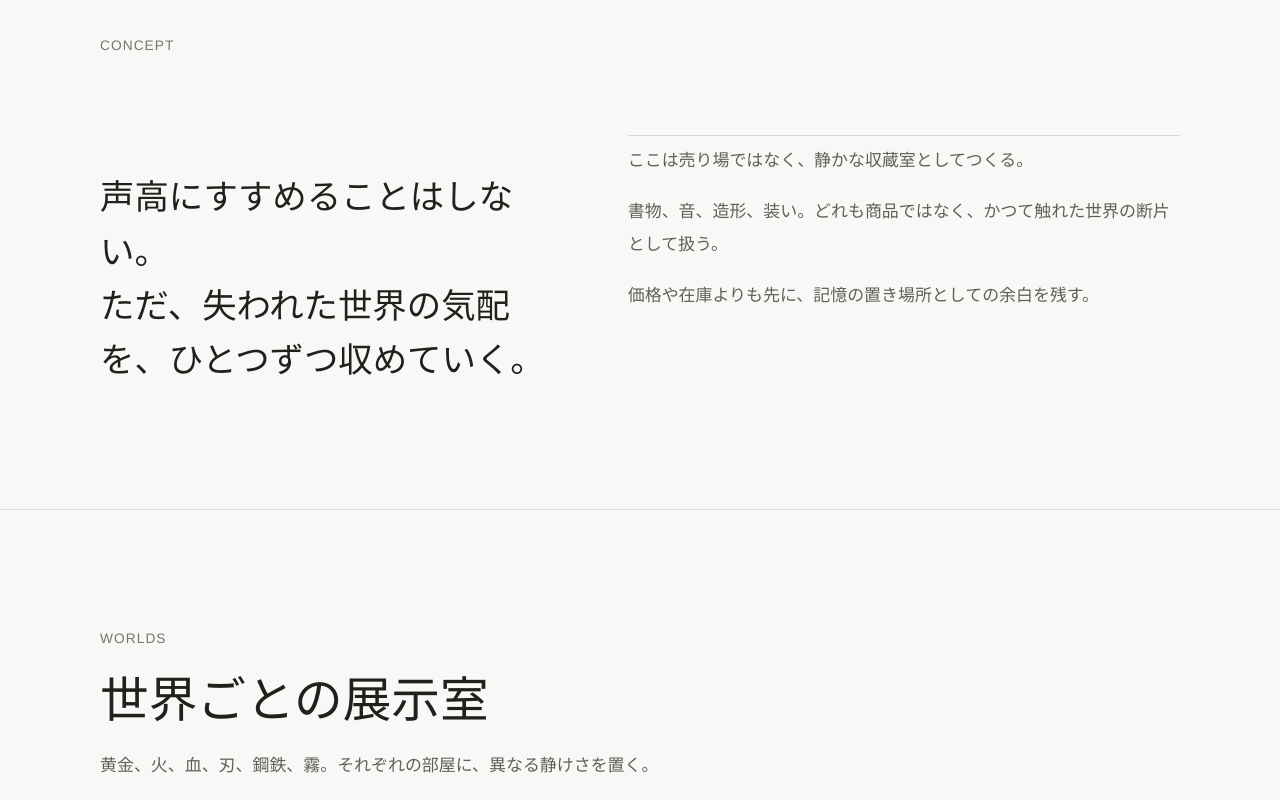
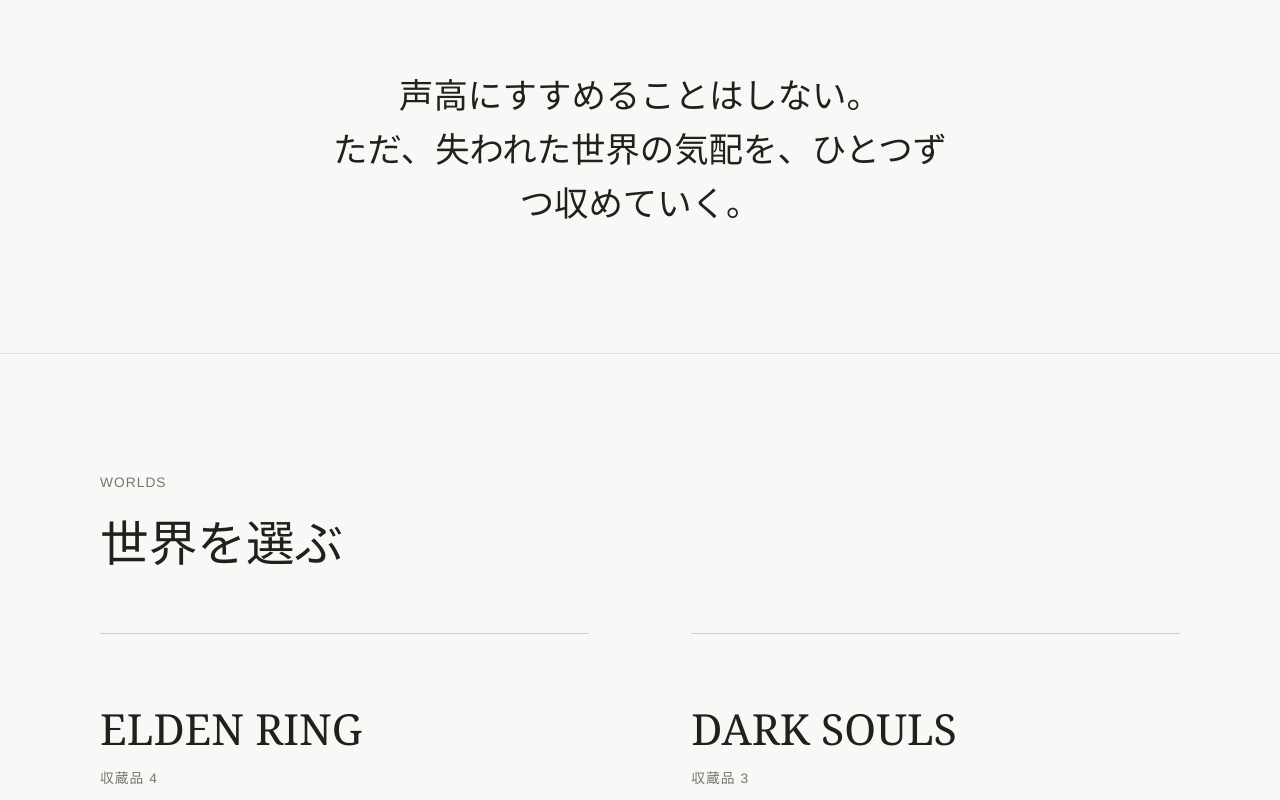
Before and after one commit to ailabgpt0125/from_article, a plain HTML site: page index.html in a window 1280 px wide. Shown: the part 880-1680 px from the top of the page. Drawn offline with Linux system fonts and the light colour scheme.

Commit message:
Restore original home structure

```diff
--- a/index.html
+++ b/index.html
@@ -34,24 +34,15 @@
       </div>
     </section>
     <section class="section section--concept">
-      <div class="container home-concept">
-        <p class="eyebrow">CONCEPT</p>
-        <div class="statement statement--left">
-          <p>声高にすすめることはしない。<br>ただ、失われた世界の気配を、ひとつずつ収めていく。</p>
-        </div>
-        <div class="home-note-list" aria-label="Archive notes">
-          <p>ここは売り場ではなく、静かな収蔵室としてつくる。</p>
-          <p>書物、音、造形、装い。どれも商品ではなく、かつて触れた世界の断片として扱う。</p>
-          <p>価格や在庫よりも先に、記憶の置き場所としての余白を残す。</p>
-        </div>
+      <div class="container statement">
+        <p>声高にすすめることはしない。<br>ただ、失われた世界の気配を、ひとつずつ収めていく。</p>
       </div>
     </section>
     <section class="section section--worlds">
       <div class="container">
         <div class="section-heading">
           <p class="eyebrow">WORLDS</p>
-          <h2>世界ごとの展示室</h2>
-          <p class="home-section-lead">黄金、火、血、刃、鋼鉄、霧。それぞれの部屋に、異なる静けさを置く。</p>
+          <h2>世界を選ぶ</h2>
         </div>
         <div class="quiet-grid quiet-grid--worlds"><a class="quiet-card world-card" href="series/elden-ring/">
     <strong>ELDEN RING</strong>
@@ -90,8 +81,7 @@
       <div class="container">
         <div class="section-heading">
           <p class="eyebrow">OBJECT TYPES</p>
-          <h2>断片のかたち</h2>
-          <p class="home-section-lead">カテゴリではなく、記憶に触れるための形式として並べる。</p>
+          <h2>かたちを選ぶ</h2>
         </div>
         <div class="quiet-grid quiet-grid--types"><a class="quiet-card type-card" href="category/books/">
     <strong>記録・書物</strong>
@@ -120,9 +110,9 @@
       <div class="container journal-entry">
         <div>
           <p class="eyebrow">JOURNAL</p>
-          <h2>残響を読み直す</h2>
+          <h2>残響について読む</h2>
         </div>
-        <p>所有すること、飾ること、忘れないこと。画面を閉じたあとに残った感覚を、短い記録として棚のそばへ戻していく。</p>
+        <p>所有すること、飾ること、忘れないこと。ゲームを終えたあとに残る感覚を、短い記録として残していく。</p>
         <a class="text-link" href="journal/">READ JOURNAL</a>
       </div>
     </section>
@@ -130,8 +120,7 @@
       <div class="container">
         <div class="section-heading">
           <p class="eyebrow">SELECTED RELICS</p>
-          <h2>最後に、収められた断片を。</h2>
-          <p class="home-section-lead">ここに置く数は少なくていい。世界の入口を通ったあとに、静かに目に入るものだけを残す。</p>
+          <h2>最後に、いくつかの断片を。</h2>
         </div>
         <div class="object-grid" data-product-list="featured"><article class="object-card product-card" data-product-card data-category="games" data-series="ARMORED CORE">
       <div class="object-card__body">
--- a/style.css
+++ b/style.css
@@ -482,45 +482,6 @@
   padding-bottom: clamp(52px, 7vw, 88px);
 }
 
-.home-concept {
-  display: grid;
-  grid-template-columns: minmax(0, 0.9fr) minmax(280px, 1.1fr);
-  gap: clamp(30px, 6vw, 76px);
-  align-items: start;
-}
-
-.home-concept > .eyebrow {
-  grid-column: 1 / -1;
-  margin: 0;
-}
-
-.home-note-list {
-  display: grid;
-  gap: 18px;
-  padding-top: 8px;
-  border-top: 1px solid rgba(32, 32, 29, 0.16);
-}
-
-.home-note-list p,
-.home-section-lead {
-  max-width: 620px;
-  margin: 0;
-  color: #625f58;
-  font-size: 1.06rem;
-  line-height: 1.95;
-}
-
-.home-section-lead {
-  margin-top: 18px;
-}
-
-.statement--left {
-  max-width: 760px;
-  margin-left: auto;
-  margin-right: auto;
-  text-align: left;
-}
-
 .quiet-grid--worlds {
   grid-template-columns: repeat(2, minmax(0, 1fr));
   column-gap: clamp(44px, 7vw, 96px);
@@ -572,25 +533,12 @@
     grid-template-columns: 1fr;
     align-items: start;
   }
-
-  .home-concept {
-    grid-template-columns: 1fr;
-  }
 }
 
 @media (max-width: 640px) {
   .quiet-grid--worlds,
   .quiet-grid--types {
     grid-template-columns: 1fr;
-  }
-
-  .statement--left {
-    text-align: left;
-  }
-
-  .home-note-list p,
-  .home-section-lead {
-    font-size: 1.02rem;
   }
 }
 
```
Also changed, not shown: scripts/build.js (+7 -18 lines).
